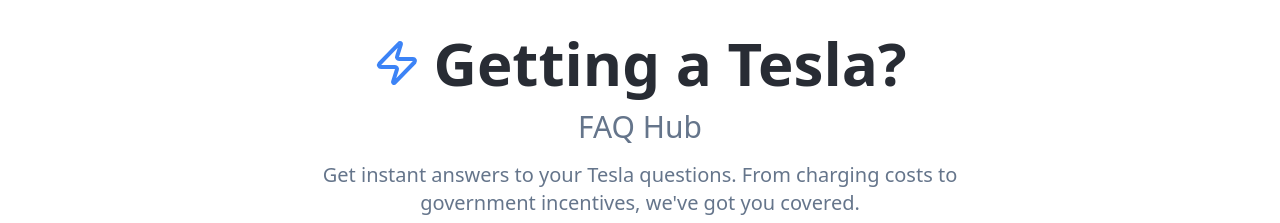
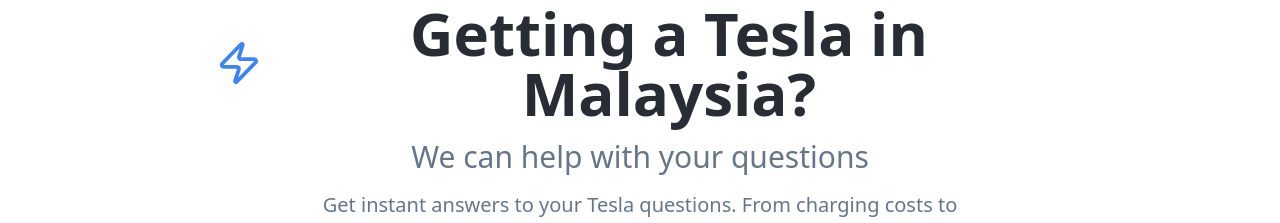
Before and after one commit to azwandi/tesla-malaysia-faq, a React (Vite) app: page / in a window 1280 px wide. Shown: the top 223 px of the page. Built offline with nearby package versions, Linux system fonts and the light colour scheme; no server answers; the database is empty.

Commit message:
Visual edit in Lovable
Edited UI in Lovable

```diff
--- a/src/components/SearchHero.tsx
+++ b/src/components/SearchHero.tsx
@@ -26,11 +26,9 @@ export const SearchHero = () => {
         <div className="mb-8">
           <div className="flex items-center justify-center gap-3 mb-4">
             <Zap className="w-12 h-12 text-primary" />
-            <h1 className="text-5xl md:text-6xl font-bold text-foreground">Getting a Tesla?</h1>
+            <h1 className="text-5xl md:text-6xl font-bold text-foreground">Getting a Tesla in Malaysia?</h1>
           </div>
-          <h2 className="text-2xl md:text-3xl font-light text-muted-foreground mb-4">
-            FAQ Hub
-          </h2>
+          <h2 className="text-2xl md:text-3xl font-light text-muted-foreground mb-4">We can help with your questions</h2>
           <p className="text-lg md:text-xl text-muted-foreground max-w-2xl mx-auto">
             Get instant answers to your Tesla questions. From charging costs to government incentives, we've got you covered.
           </p>
```
